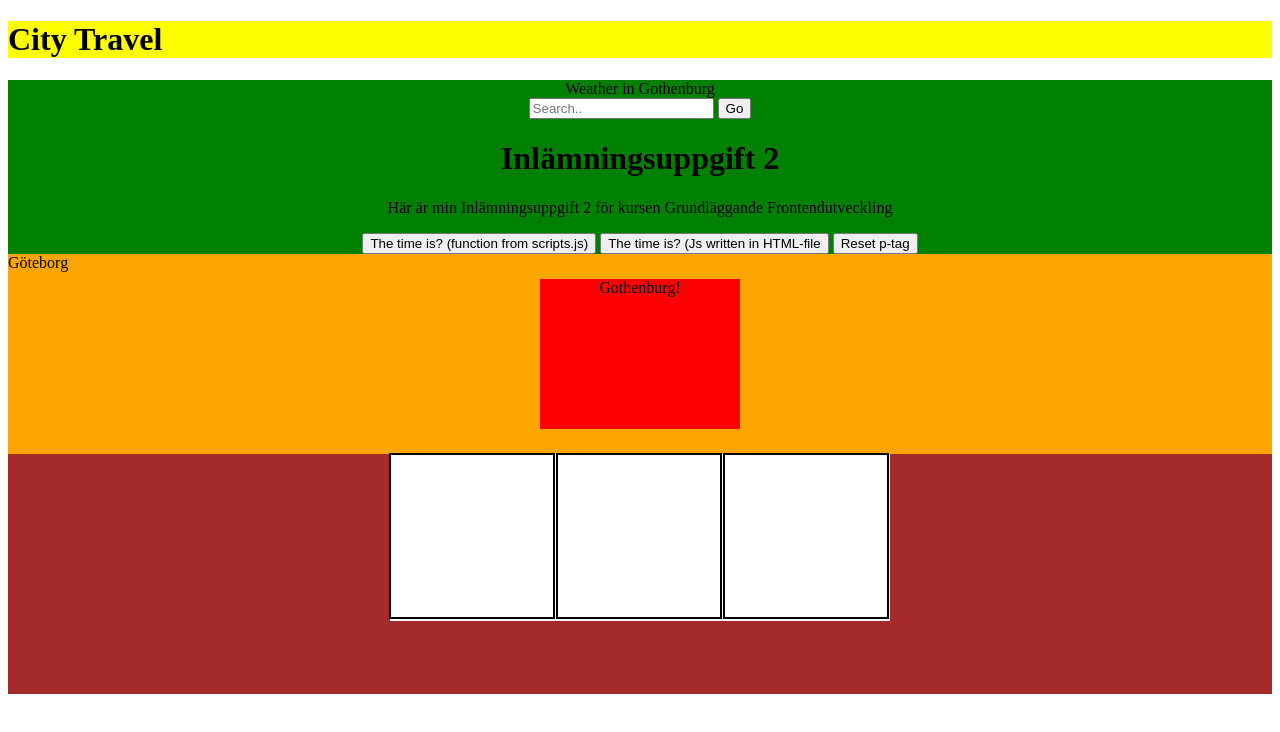
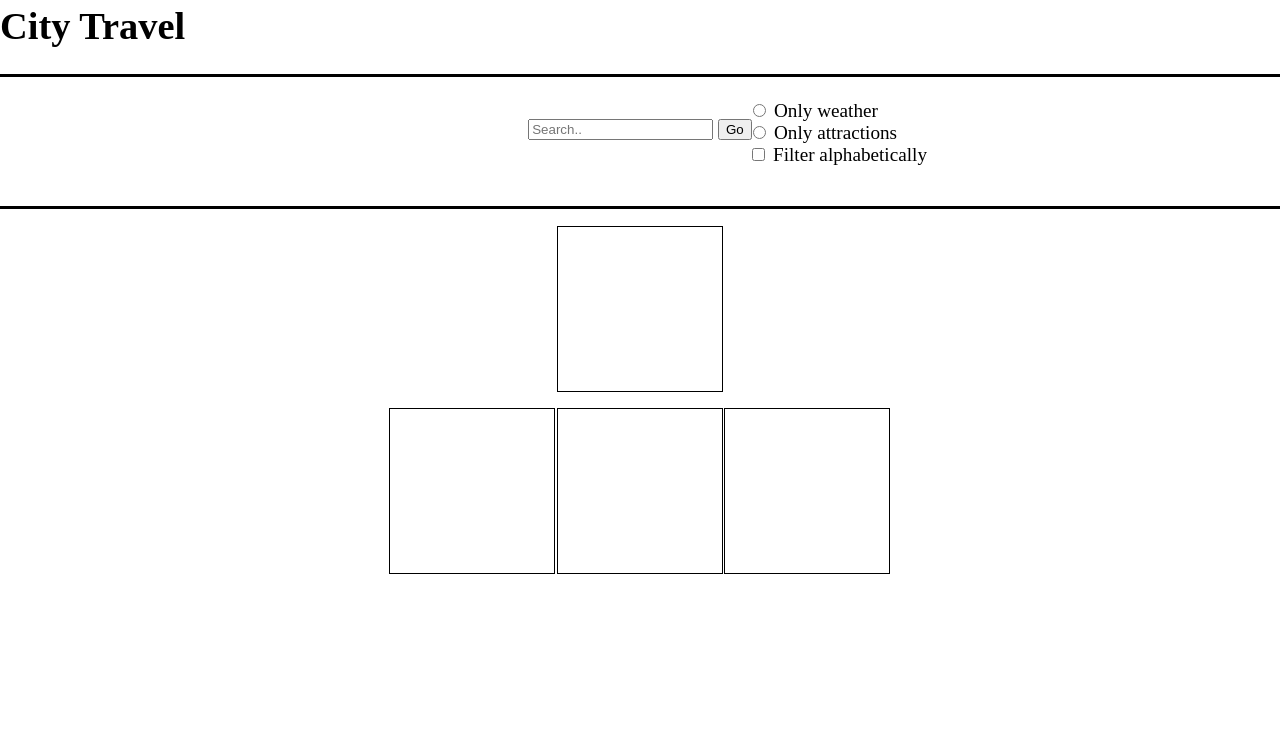
Before and after one commit to malmludvig/City-travel, a plain HTML site: page index.html in a window 1280 px wide. Drawn offline with Linux system fonts and the light colour scheme.

Commit message:
Finalized layout

```diff
--- a/index.html
+++ b/index.html
@@ -19,37 +19,38 @@
 
   <div class="header"><h1> City Travel</h1>
 
+</div>
+
+  <div class="search">
+    <div class="searchContainer">
+
+    <form action="/action_page.php">
+
+        <div class="searchBox">
+        <input type="text" placeholder="Search.." name="search">
+        <button type="submit">Go</button>
 
 
-
-
-
-
-
-
+        <div class="checkBox">
+            <input type="radio" name="radio">
+            <label> Only weather</label><br>
+            <input type="radio" name="radio">
+            <label> Only attractions</label><br>
+            <input type="checkbox">
+            <label> Filter alphabetically</label>
+    </div>
 </div>
 
-
-  <div class="search">Weather in Gothenburg
-
-    <form action="/action_page.php">
-        <input type="text" placeholder="Search.." name="search">
-        <button type="submit">Go</button>
+    </div>
       </form>
 
-    <h1>Inlämningsuppgift 2</h1>
-    <p id="demo">Här är min Inlämningsuppgift 2 för kursen Grundläggande Frontendutveckling</p>
-    <button onclick="displayDate()">The time is? (function from scripts.js)</button>
-    <button onclick="document.getElementById('demo').innerHTML=Date()">The time is? (Js written in HTML-file</button>
-    <button onclick="document.getElementById('demo').innerHTML='Här är min Inlämningsuppgift 2 för kursen Grundläggande Frontendutveckling'">Reset p-tag</button>
 
   </div>
 
   <div class="main">
 
 <div class="mainTop">
-Göteborg
-    <div class="mainTopBox">Gothenburg!</div>
+    <div class="mainTopBox"></div>
 
 </div>
 
--- a/styles.css
+++ b/styles.css
@@ -1,26 +1,40 @@
-
+body {
+    margin:0px;
+    padding: 0px;
+    font-size: 120%;
+}
 
 .header {
 
     width:100%;
     height:auto;
-    background-color: yellow;
+    background-color: white;
+    border-bottom: 3px solid black;
+    margin-bottom:8px;
+    margin-top: 4px;
+
+
+
 }
 
 .search {
 
     width:100%;
     height:auto;
-    background-color: green;
+    background-color: white;
     text-align:center;
+    margin-top:40px;
+
 
 }
 
 .main {
 
     width:100%;
-    height:18em;
-    background-color: orange;
+    background-color: white;
+    border-top: 3px solid black;
+
+
 
 }
 
@@ -32,21 +46,23 @@
 .mainTopBox{
 
     text-align: center;
-    width: 200px;
-    height: 150px;
+    width: 166px;
+    height: 166px;
     margin: 0;
     position: absolute;
     top: 50%;
     left: 50%;
     -ms-transform: translate(-50%, -50%);
     transform: translate(-50%, -50%);
-    background-color: red;
+    background-color: white;
+    box-shadow:0px 0px 0px 1px black inset;
+
 }
 
 .mainBottom{
     width:100%;
     height:15em;
-    background-color: brown;
+    background-color: white;
 }
 
 .mainBottomContainerBox{
@@ -61,11 +77,12 @@
     display: inline-block;
     position:relative;
     top:1px;
+    left:1px;
     width: 100px;
     height: 100px;
     margin: -0.09em;
     padding:33px;
-    box-shadow:0px 0px 0px 2px black inset;
+    box-shadow:0px 0px 0px 1px black inset;
 }
 
 .centerText{
@@ -74,3 +91,26 @@
     margin-right:auto;
     color:green;
 }
+
+h1{
+    margin-top: 0;
+}
+
+.searchContainer {
+    margin-left:auto;
+    margin-right:auto;
+
+}
+
+.searchBox{
+    display:inline-block;
+
+}
+
+.checkBox{
+    position:relative;
+    width:200px;
+    left:220px;
+    bottom:40px;
+    text-align:left;
+}
```
